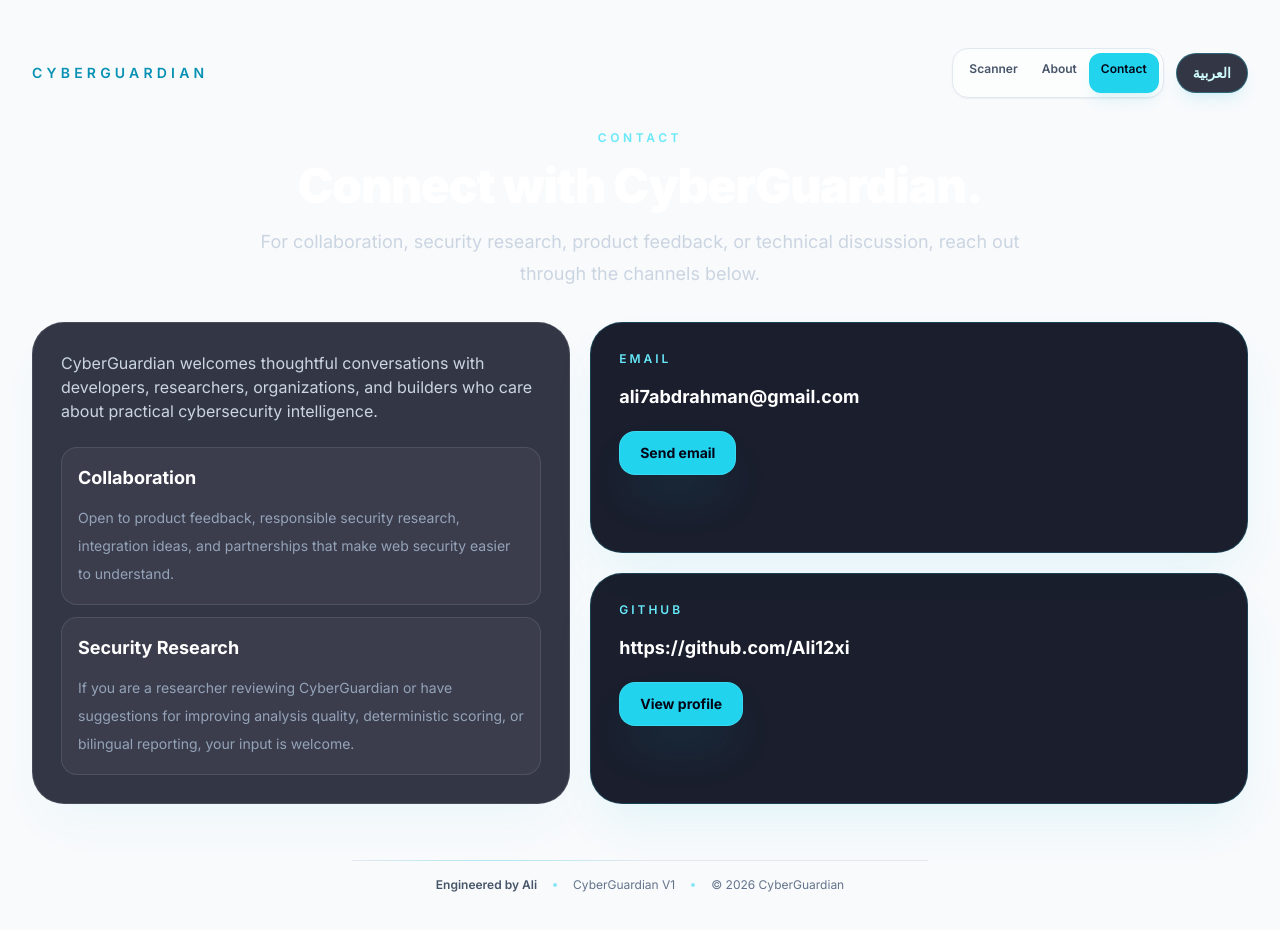
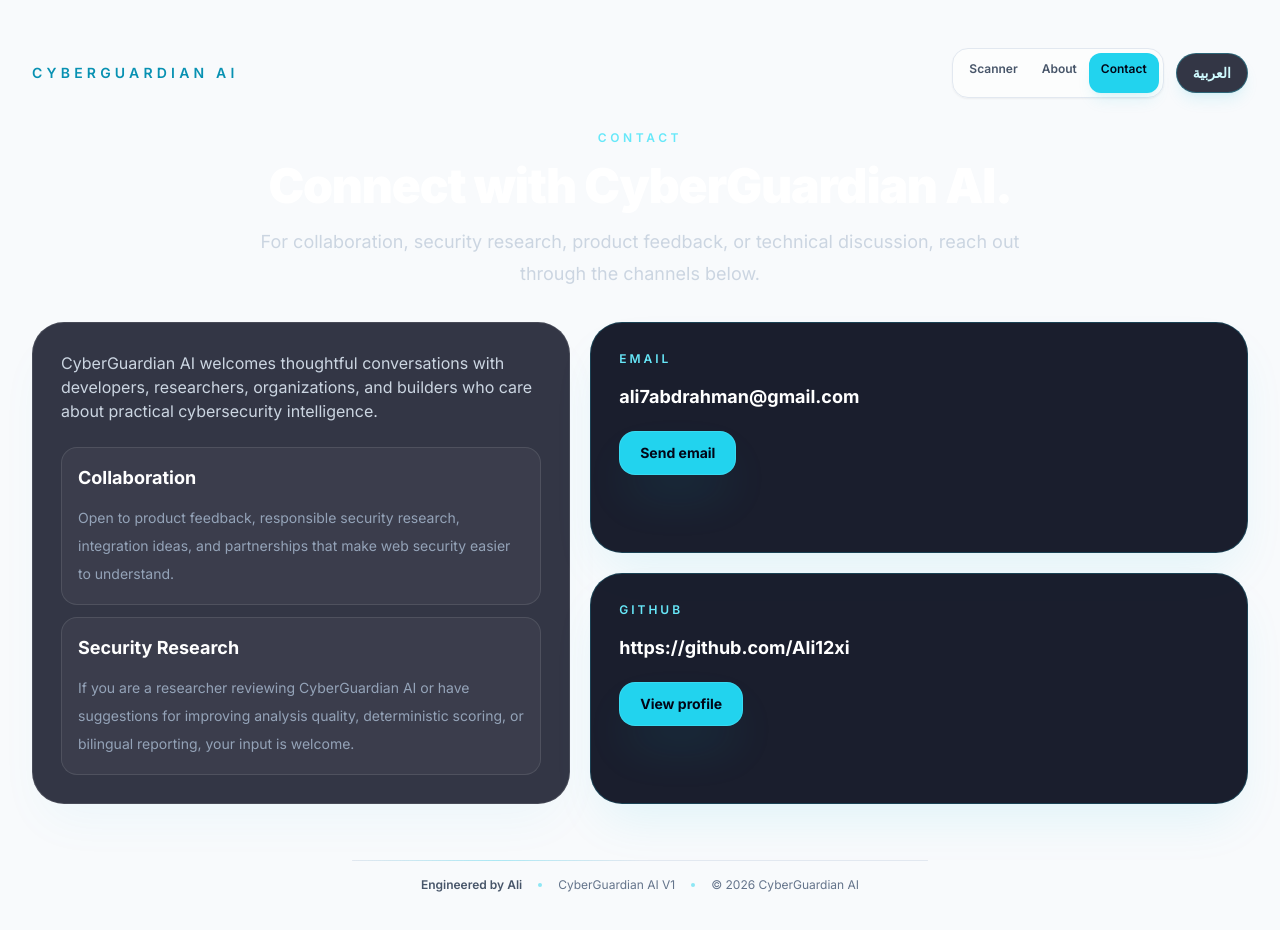
Before and after one commit to Ali12xi/CyberGuardian, a Next.js app: page /contact in a window 1280 px wide. Shown: the top 930 px of the page. Built offline with nearby package versions, Linux system fonts and the light colour scheme.

Commit message:
Rebrand to CyberGuardian AI

```diff
--- a/app/about/page.tsx
+++ b/app/about/page.tsx
@@ -2,18 +2,18 @@ import type { Metadata } from "next";
 import AboutPage from "@/components/AboutPage";
 
 export const metadata: Metadata = {
-  title: "About CyberGuardian",
+  title: "About CyberGuardian AI",
   description:
-    "Learn about CyberGuardian V1, an AI-powered cybersecurity intelligence platform for deterministic, explainable, human-readable website security analysis.",
+    "Learn about CyberGuardian AI V1, an AI-powered cybersecurity intelligence platform for deterministic, explainable, human-readable website security analysis.",
   openGraph: {
-    title: "About CyberGuardian",
+    title: "About CyberGuardian AI",
     description:
-      "CyberGuardian turns website security scanning into explainable cybersecurity intelligence and executive-grade reporting.",
+      "CyberGuardian AI turns website security scanning into explainable cybersecurity intelligence and executive-grade reporting.",
     type: "website",
   },
   twitter: {
     card: "summary_large_image",
-    title: "About CyberGuardian",
+    title: "About CyberGuardian AI",
     description:
       "AI-powered cybersecurity intelligence with deterministic website security analysis and human-readable threat insights.",
   },
--- a/app/contact/page.tsx
+++ b/app/contact/page.tsx
@@ -2,20 +2,20 @@ import type { Metadata } from "next";
 import ContactPage from "@/components/ContactPage";
 
 export const metadata: Metadata = {
-  title: "Contact CyberGuardian",
+  title: "Contact CyberGuardian AI",
   description:
-    "Contact CyberGuardian for cybersecurity research, collaboration, development feedback, and AI-powered website security intelligence discussions.",
+    "Contact CyberGuardian AI for cybersecurity research, collaboration, development feedback, and AI-powered website security intelligence discussions.",
   openGraph: {
-    title: "Contact CyberGuardian",
+    title: "Contact CyberGuardian AI",
     description:
-      "Connect with CyberGuardian for security research, collaboration, and website security scanning feedback.",
+      "Connect with CyberGuardian AI for security research, collaboration, and website security scanning feedback.",
     type: "website",
   },
   twitter: {
     card: "summary_large_image",
-    title: "Contact CyberGuardian",
+    title: "Contact CyberGuardian AI",
     description:
-      "Reach CyberGuardian for cybersecurity intelligence collaboration, research, and product feedback.",
+      "Reach CyberGuardian AI for cybersecurity intelligence collaboration, research, and product feedback.",
   },
 };
 
--- a/app/layout.tsx
+++ b/app/layout.tsx
@@ -15,21 +15,21 @@ const cairo = Cairo({
 
 export const metadata: Metadata = {
   title: {
-    default: "CyberGuardian — AI Cybersecurity Intelligence Platform",
-    template: "%s | CyberGuardian",
+    default: "CyberGuardian AI — Cybersecurity Intelligence Platform",
+    template: "%s | CyberGuardian AI",
   },
   description:
-    "CyberGuardian is an AI-powered cybersecurity intelligence platform for human-readable threat insights, deterministic website security scanning, and executive-grade reporting.",
+    "CyberGuardian AI is an AI-powered cybersecurity intelligence platform for human-readable threat insights, deterministic website security scanning, and executive-grade reporting.",
   openGraph: {
-    title: "CyberGuardian — AI Cybersecurity Intelligence Platform",
+    title: "CyberGuardian AI — Cybersecurity Intelligence Platform",
     description:
       "AI-powered website security scanning with cybersecurity intelligence, human-readable threat insights, and executive-grade reporting.",
-    siteName: "CyberGuardian",
+    siteName: "CyberGuardian AI",
     type: "website",
   },
   twitter: {
     card: "summary_large_image",
-    title: "CyberGuardian — AI Cybersecurity Intelligence Platform",
+    title: "CyberGuardian AI — Cybersecurity Intelligence Platform",
     description:
       "Human-readable cybersecurity intelligence, AI-powered analysis, and deterministic website security scanning.",
   },
--- a/components/AboutPage.tsx
+++ b/components/AboutPage.tsx
@@ -5,17 +5,17 @@ import { useLanguage } from "@/components/LanguageProvider";
 
 const CONTENT = {
   en: {
-    eyebrow: "About CyberGuardian",
+    eyebrow: "About CyberGuardian AI",
     title: "Cybersecurity intelligence that people can actually understand.",
     subtitle:
-      "CyberGuardian V1 turns externally observable website security signals into deterministic, explainable, and human-readable intelligence for developers, researchers, founders, and decision makers.",
+      "CyberGuardian AI V1 turns externally observable website security signals into deterministic, explainable, and human-readable intelligence for developers, researchers, founders, and decision makers.",
     missionTitle: "Mission",
     mission:
-      "The mission is simple: make web security analysis clearer, calmer, and more useful. CyberGuardian exists to help people understand risk without drowning them in raw scanner output or unverifiable claims.",
+      "The mission is simple: make web security analysis clearer, calmer, and more useful. CyberGuardian AI exists to help people understand risk without drowning them in raw scanner output or unverifiable claims.",
     philosophyTitle: "Security Philosophy",
     philosophy:
-      "Security intelligence should be evidence-based, contextual, and readable. A missing header is not automatically a breach, and a strong brand is not automatically safe. CyberGuardian balances technical signals with trust, confidence, and observable attack impact.",
-    doesTitle: "What CyberGuardian Does",
+      "Security intelligence should be evidence-based, contextual, and readable. A missing header is not automatically a breach, and a strong brand is not automatically safe. CyberGuardian AI balances technical signals with trust, confidence, and observable attack impact.",
+    doesTitle: "What CyberGuardian AI Does",
     does: [
       "Validates URLs safely before scanning to reduce SSRF and private-network risk.",
       "Analyzes TLS, Security Headers, Redirects, Domain signals, reputation, and passive Infrastructure fingerprints.",
@@ -33,26 +33,26 @@ const CONTENT = {
     ],
     differentTitle: "What Makes It Different",
     different:
-      "CyberGuardian is built around explainability. It does not fabricate CVEs, exaggerate weak evidence, or present reputation feeds as absolute truth. The platform correlates signals and explains what they may mean from a practical security perspective.",
+      "CyberGuardian AI is built around explainability. It does not fabricate CVEs, exaggerate weak evidence, or present reputation feeds as absolute truth. The platform correlates signals and explains what they may mean from a practical security perspective.",
     trustTitle: "Trust And Intelligence Approach",
     trust:
       "The platform treats every external signal as supporting evidence. TLS posture, browser hardening, redirects, reputation, CDN/WAF presence, and scan confidence are weighed together so the final posture feels realistic and repeatable.",
     futureTitle: "Future Vision",
     future:
-      "CyberGuardian will continue growing toward a broader cybersecurity intelligence workspace with historical comparisons, organization profiles, compliance mapping, and richer collaboration workflows while keeping the analysis understandable.",
+      "CyberGuardian AI will continue growing toward a broader cybersecurity intelligence workspace with historical comparisons, organization profiles, compliance mapping, and richer collaboration workflows while keeping the analysis understandable.",
   },
   ar: {
-    eyebrow: "عن CyberGuardian",
+    eyebrow: "عن CyberGuardian AI",
     title: "استخبارات أمنية يمكن فهمها فعليًا.",
     subtitle:
-      "يحوّل CyberGuardian V1 الإشارات الأمنية المرئية خارجيًا للمواقع إلى استخبارات حتمية وقابلة للتفسير ومفهومة للمطورين والباحثين والمؤسسين وصنّاع القرار.",
+      "يحوّل CyberGuardian AI V1 الإشارات الأمنية المرئية خارجيًا للمواقع إلى استخبارات حتمية وقابلة للتفسير ومفهومة للمطورين والباحثين والمؤسسين وصنّاع القرار.",
     missionTitle: "المهمة",
     mission:
-      "المهمة بسيطة: جعل تحليل أمن الويب أوضح وأكثر هدوءًا وفائدة. صُمم CyberGuardian لمساعدة الناس على فهم المخاطر دون إغراقهم بمخرجات فنية خام أو ادعاءات غير قابلة للتحقق.",
+      "المهمة بسيطة: جعل تحليل أمن الويب أوضح وأكثر هدوءًا وفائدة. صُمم CyberGuardian AI لمساعدة الناس على فهم المخاطر دون إغراقهم بمخرجات فنية خام أو ادعاءات غير قابلة للتحقق.",
     philosophyTitle: "فلسفة الأمن",
     philosophy:
-      "يجب أن تكون الاستخبارات الأمنية مبنية على الدليل والسياق وقابلة للقراءة. غياب Header لا يعني اختراقًا تلقائيًا، واسم المؤسسة القوي لا يعني الأمان المطلق. يوازن CyberGuardian بين الإشارات التقنية والثقة ومستوى اليقين والأثر العملي للهجوم.",
-    doesTitle: "ماذا يفعل CyberGuardian",
+      "يجب أن تكون الاستخبارات الأمنية مبنية على الدليل والسياق وقابلة للقراءة. غياب Header لا يعني اختراقًا تلقائيًا، واسم المؤسسة القوي لا يعني الأمان المطلق. يوازن CyberGuardian AI بين الإشارات التقنية والثقة ومستوى اليقين والأثر العملي للهجوم.",
+    doesTitle: "ماذا يفعل CyberGuardian AI",
     does: [
       "يتحقق من URL بأمان قبل الفحص لتقليل مخاطر SSRF والشبكات الخاصة.",
       "يحلل TLS وSecurity Headers وRedirects وإشارات Domain والسمعة وبصمات Infrastructure السلبية.",
@@ -70,13 +70,13 @@ const CONTENT = {
     ],
     differentTitle: "ما الذي يميزه",
     different:
-      "يرتكز CyberGuardian على قابلية التفسير. لا يختلق CVEs، ولا يضخم الأدلة الضعيفة، ولا يعرض مصادر السمعة كحقيقة مطلقة. تربط المنصة الإشارات وتشرح معناها من منظور أمني عملي.",
+      "يرتكز CyberGuardian AI على قابلية التفسير. لا يختلق CVEs، ولا يضخم الأدلة الضعيفة، ولا يعرض مصادر السمعة كحقيقة مطلقة. تربط المنصة الإشارات وتشرح معناها من منظور أمني عملي.",
     trustTitle: "نهج الثقة والاستخبارات",
     trust:
       "تتعامل المنصة مع كل إشارة خارجية كدليل مساعد. يتم وزن حالة TLS وتقوية المتصفح وRedirects والسمعة ووجود CDN/WAF وثقة الفحص معًا لتقديم تقييم واقعي وقابل للتكرار.",
     futureTitle: "الرؤية المستقبلية",
     future:
-      "سيتطور CyberGuardian نحو مساحة أوسع لاستخبارات الأمن السيبراني تشمل المقارنات التاريخية وملفات المؤسسات وخرائط الامتثال وسير عمل تعاونية أغنى، مع الحفاظ على وضوح التحليل.",
+      "سيتطور CyberGuardian AI نحو مساحة أوسع لاستخبارات الأمن السيبراني تشمل المقارنات التاريخية وملفات المؤسسات وخرائط الامتثال وسير عمل تعاونية أغنى، مع الحفاظ على وضوح التحليل.",
   },
 } as const;
 
--- a/components/ContactPage.tsx
+++ b/components/ContactPage.tsx
@@ -11,17 +11,17 @@ const CONTACT = {
 const CONTENT = {
   en: {
     eyebrow: "Contact",
-    title: "Connect with CyberGuardian.",
+    title: "Connect with CyberGuardian AI.",
     subtitle:
       "For collaboration, security research, product feedback, or technical discussion, reach out through the channels below.",
     intro:
-      "CyberGuardian welcomes thoughtful conversations with developers, researchers, organizations, and builders who care about practical cybersecurity intelligence.",
+      "CyberGuardian AI welcomes thoughtful conversations with developers, researchers, organizations, and builders who care about practical cybersecurity intelligence.",
     collaborationTitle: "Collaboration",
     collaboration:
       "Open to product feedback, responsible security research, integration ideas, and partnerships that make web security easier to understand.",
     researchTitle: "Security Research",
     research:
-      "If you are a researcher reviewing CyberGuardian or have suggestions for improving analysis quality, deterministic scoring, or bilingual reporting, your input is welcome.",
+      "If you are a researcher reviewing CyberGuardian AI or have suggestions for improving analysis quality, deterministic scoring, or bilingual reporting, your input is welcome.",
     emailLabel: "Email",
     githubLabel: "GitHub",
     emailAction: "Send email",
@@ -29,17 +29,17 @@ const CONTENT = {
   },
   ar: {
     eyebrow: "تواصل",
-    title: "تواصل مع CyberGuardian.",
+    title: "تواصل مع CyberGuardian AI.",
     subtitle:
       "للتعاون أو أبحاث الأمن أو ملاحظات المنتج أو النقاش التقني، يمكنك استخدام قنوات التواصل أدناه.",
     intro:
-      "يرحب CyberGuardian بالنقاشات الجادة مع المطورين والباحثين والمؤسسات والمهتمين ببناء استخبارات أمنية عملية ومفهومة.",
+      "يرحب CyberGuardian AI بالنقاشات الجادة مع المطورين والباحثين والمؤسسات والمهتمين ببناء استخبارات أمنية عملية ومفهومة.",
     collaborationTitle: "التعاون",
     collaboration:
       "متاح لملاحظات المنتج، وأبحاث الأمن المسؤولة، وأفكار التكامل، والشراكات التي تجعل أمن الويب أسهل فهمًا.",
     researchTitle: "أبحاث الأمن",
     research:
-      "إذا كنت باحثًا تراجع CyberGuardian أو لديك اقتراحات لتحسين جودة التحليل أو التقييم الحتمي أو التقارير ثنائية اللغة، فمساهمتك مرحب بها.",
+      "إذا كنت باحثًا تراجع CyberGuardian AI أو لديك اقتراحات لتحسين جودة التحليل أو التقييم الحتمي أو التقارير ثنائية اللغة، فمساهمتك مرحب بها.",
     emailLabel: "البريد الإلكتروني",
     githubLabel: "GitHub",
     emailAction: "إرسال بريد",
--- a/lib/i18n.ts
+++ b/lib/i18n.ts
@@ -158,7 +158,7 @@ export const translations: Record<Language, Translations> = {
   en: {
     languageName: "English",
     languageToggle: "العربية",
-    brand: "CyberGuardian",
+    brand: "CyberGuardian AI",
     heroTitle: "AI-Powered Security Analysis",
     heroSubtitle:
       "Enterprise-grade URL intelligence with deterministic scanning, threat context, and executive-ready reporting.",
@@ -292,7 +292,7 @@ export const translations: Record<Language, Translations> = {
     pdfAffectedStandards: "Affected standards",
     pdfScannerEngine: "Scanner Engine",
     pdfIntelligenceEngine: "Intelligence Engine",
-    pdfGeneratedBy: "Generated by CyberGuardian Intelligence Engine",
+    pdfGeneratedBy: "Generated by CyberGuardian AI Intelligence Engine",
     pdfDisclaimer:
       "This report reflects externally observable security signals and does not confirm compromise or active intrusion.",
     reportVersion: "Report version",
@@ -316,13 +316,13 @@ export const translations: Record<Language, Translations> = {
     redirectsSurface: "Redirects",
     metadataExposure: "Metadata exposure",
     footerEngineeredBy: "Engineered by Ali",
-    footerVersion: "CyberGuardian V1",
-    footerCopyright: "© 2026 CyberGuardian",
+    footerVersion: "CyberGuardian AI V1",
+    footerCopyright: "© 2026 CyberGuardian AI",
   },
   ar: {
     languageName: "العربية",
     languageToggle: "English",
-    brand: "CyberGuardian",
+    brand: "CyberGuardian AI",
     heroTitle: "تحليل أمني ذكي للمواقع",
     heroSubtitle:
       "منصة استخبارات URL مؤسسية تجمع الفحص الحتمي وسياق التهديدات وتقارير تنفيذية واضحة.",
@@ -453,7 +453,7 @@ export const translations: Record<Language, Translations> = {
     pdfAffectedStandards: "المعايير المتأثرة",
     pdfScannerEngine: "Scanner Engine",
     pdfIntelligenceEngine: "Intelligence Engine",
-    pdfGeneratedBy: "تم إنشاؤه بواسطة CyberGuardian Intelligence Engine",
+    pdfGeneratedBy: "تم إنشاؤه بواسطة CyberGuardian AI Intelligence Engine",
     pdfDisclaimer:
       "يعكس هذا التقرير إشارات أمنية مرئية خارجيًا ولا يؤكد وجود اختراق أو تسلل نشط.",
     reportVersion: "إصدار التقرير",
@@ -477,8 +477,8 @@ export const translations: Record<Language, Translations> = {
     redirectsSurface: "Redirects",
     metadataExposure: "تعرض البيانات الوصفية",
     footerEngineeredBy: "تمت هندسته بواسطة علي",
-    footerVersion: "CyberGuardian V1",
-    footerCopyright: "© 2026 CyberGuardian",
+    footerVersion: "CyberGuardian AI V1",
+    footerCopyright: "© 2026 CyberGuardian AI",
   },
 };
 
```
Also changed, not shown: lib/pdf.ts (+5 -5 lines), 1 other file (tests, documents, lock files or other folders).
